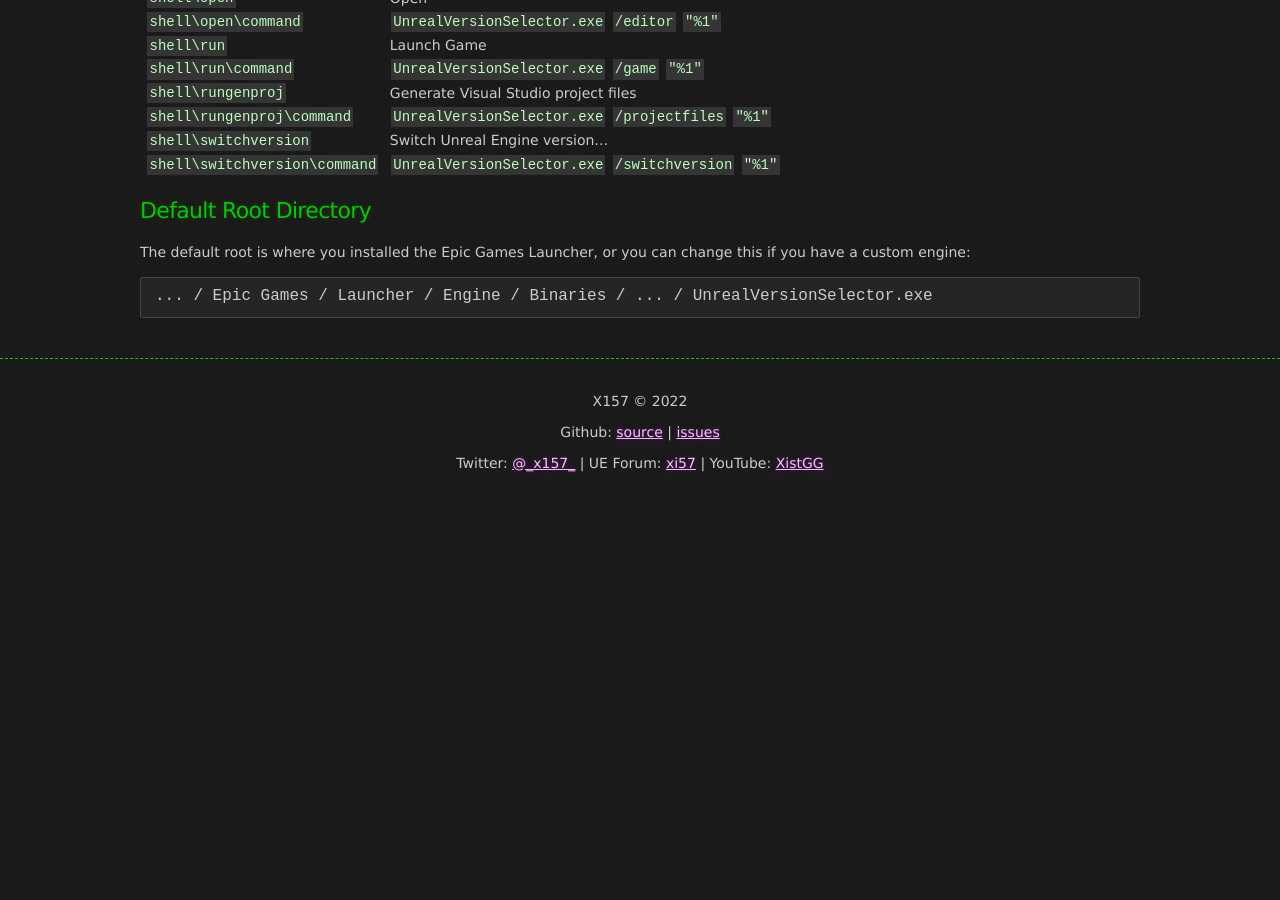
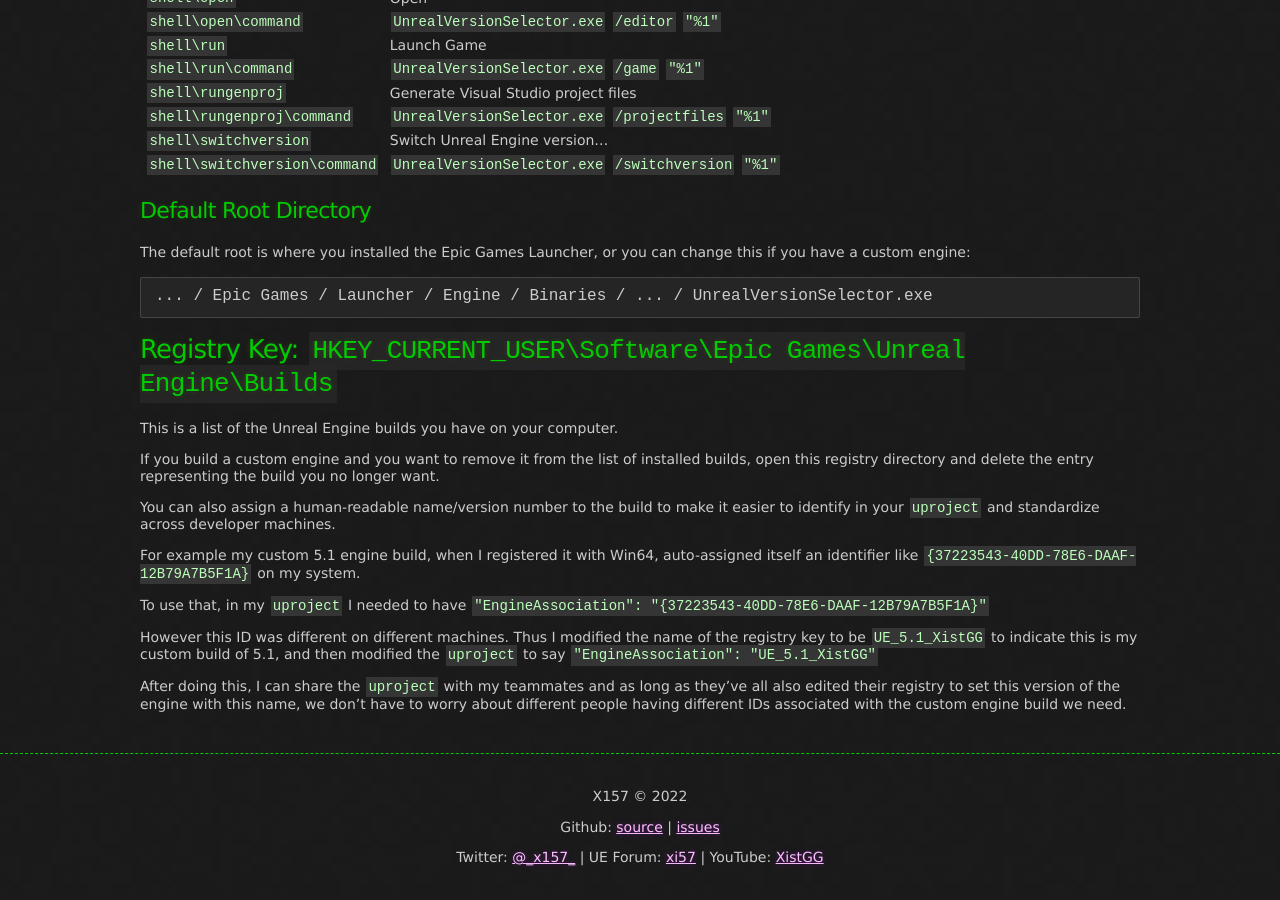
Before and after one commit to x157/x157.github.io, a Jekyll site: the page built from UE5/Windows-Registry-Keys.md, in a window 1280 px wide and 900 px high, scrolled down 571 px. Built offline with Jekyll 4.4.1, drawn with Linux system fonts in a browser that asks for light colours; before the commit the page ends 1076 px from its top, so only the background shows below that.

Commit message:
Custom Engine Build updates

```diff
--- a/UE5/Windows-Registry-Keys.md
+++ b/UE5/Windows-Registry-Keys.md
@@ -38,3 +38,27 @@
 if you have a custom engine:
 
     ... / Epic Games / Launcher / Engine / Binaries / ... / UnrealVersionSelector.exe
+
+
+## Registry Key: `HKEY_CURRENT_USER\Software\Epic Games\Unreal Engine\Builds`
+
+This is a list of the Unreal Engine builds you have on your computer.
+
+If you build a custom engine and you want to remove it from the list of installed builds,
+open this registry directory and delete the entry representing the build you no longer want.
+
+You can also assign a human-readable name/version number to the build to make it easier
+to identify in your `uproject` and standardize across developer machines.
+
+For example my custom 5.1 engine build, when I registered it with Win64, auto-assigned
+itself an identifier like `{37223543-40DD-78E6-DAAF-12B79A7B5F1A}` on my system.
+
+To use that, in my `uproject` I needed to have `"EngineAssociation": "{37223543-40DD-78E6-DAAF-12B79A7B5F1A}"`
+
+However this ID was different on different machines.  Thus I modified the name of the registry
+key to be `UE_5.1_XistGG` to indicate this is my custom build of 5.1, and then modified the
+`uproject` to say `"EngineAssociation": "UE_5.1_XistGG"`
+
+After doing this, I can share the `uproject` with my teammates and as long as they've all also
+edited their registry to set this version of the engine with this name, we don't have to worry
+about different people having different IDs associated with the custom engine build we need.
```
Also changed, not shown: UE5/Engine/Perforce-Sync-Procedure.md (+9 -5 lines).
